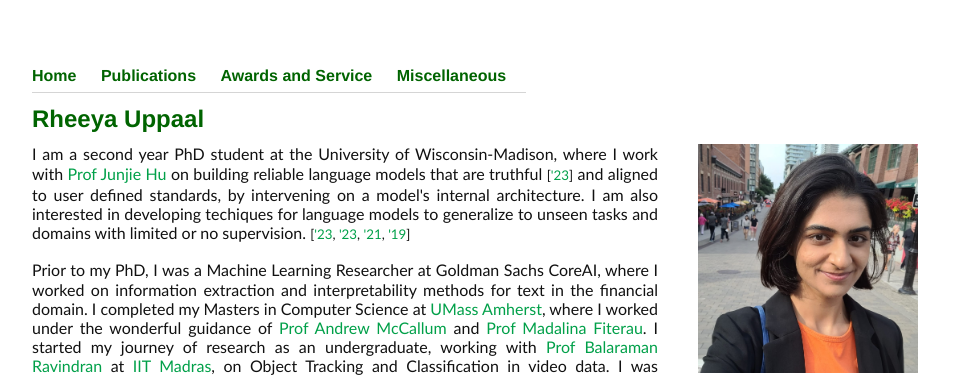
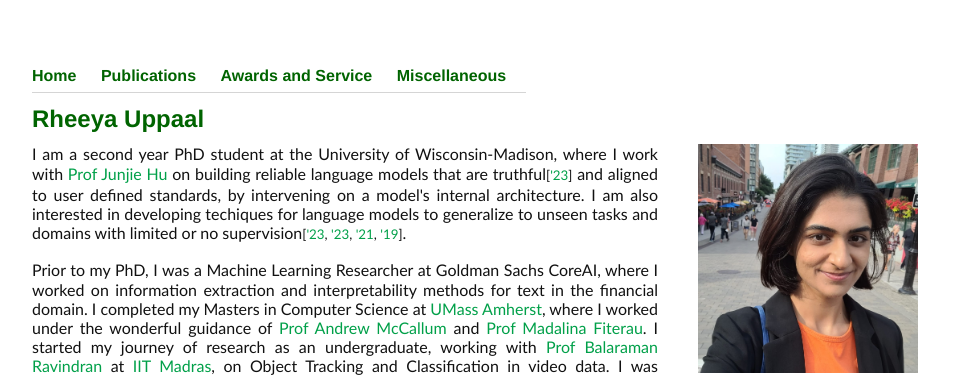
Before and after one commit to Uppaal/Uppaal.github.io, a Jekyll site: the page built from index.html, in a window 1280 px wide. Shown: the top 377 px of the page, without its empty margins (160-1119 px from the left). Built offline with Jekyll 4.4.1, drawn with Linux system fonts in a browser that asks for light colours.

Commit message:
Update index.html

```diff
--- a/index.html
+++ b/index.html
@@ -20,7 +20,7 @@ title: Rheeya Uppaal
 	<img src="images/R3.jpeg" alt="picture" class="inline" width="220"
 		 style="float:right; padding-top:0; padding-bottom: 10px; padding-left: 40px; padding-right: 10px">
 
-	<p>I am a second year PhD student at the University of Wisconsin-Madison, where I work with <a href="https://junjiehu.github.io/">Prof Junjie Hu</a> on building reliable language models that are truthful <small>[<a href="https://arxiv.org/abs/2305.13282">'23</a>]</small> and aligned to user defined standards, by intervening on a model's internal architecture. I am also interested in developing techiques for language models to generalize to unseen tasks and domains with limited or no supervision. <small>[<a href="https://openreview.net/forum?id=N3McQJRxKA">'23</a>, <a href="https://openreview.net/forum?id=HSBV4cCheG">'23</a>, <a href="https://arxiv.org/abs/2103.00751">'21</a>, <a href="https://arxiv.org/abs/1909.06718">'19</a>]</small></p>
+	<p>I am a second year PhD student at the University of Wisconsin-Madison, where I work with <a href="https://junjiehu.github.io/">Prof Junjie Hu</a> on building reliable language models that are truthful<small>[<a href="https://arxiv.org/abs/2305.13282">'23</a>]</small> and aligned to user defined standards, by intervening on a model's internal architecture. I am also interested in developing techiques for language models to generalize to unseen tasks and domains with limited or no supervision<small>[<a href="https://openreview.net/forum?id=N3McQJRxKA">'23</a>, <a href="https://openreview.net/forum?id=HSBV4cCheG">'23</a>, <a href="https://arxiv.org/abs/2103.00751">'21</a>, <a href="https://arxiv.org/abs/1909.06718">'19</a>]</small>.</p>
 
 <!-- 		building language models that are robust and reliable under distribution shift. Specifically, my primary area of interest lies in developing algorithms for adapting models to domains with low supervision, in addition to enabling models to learn meaningful representations aligned with human understanding.</p> -->
 
```
